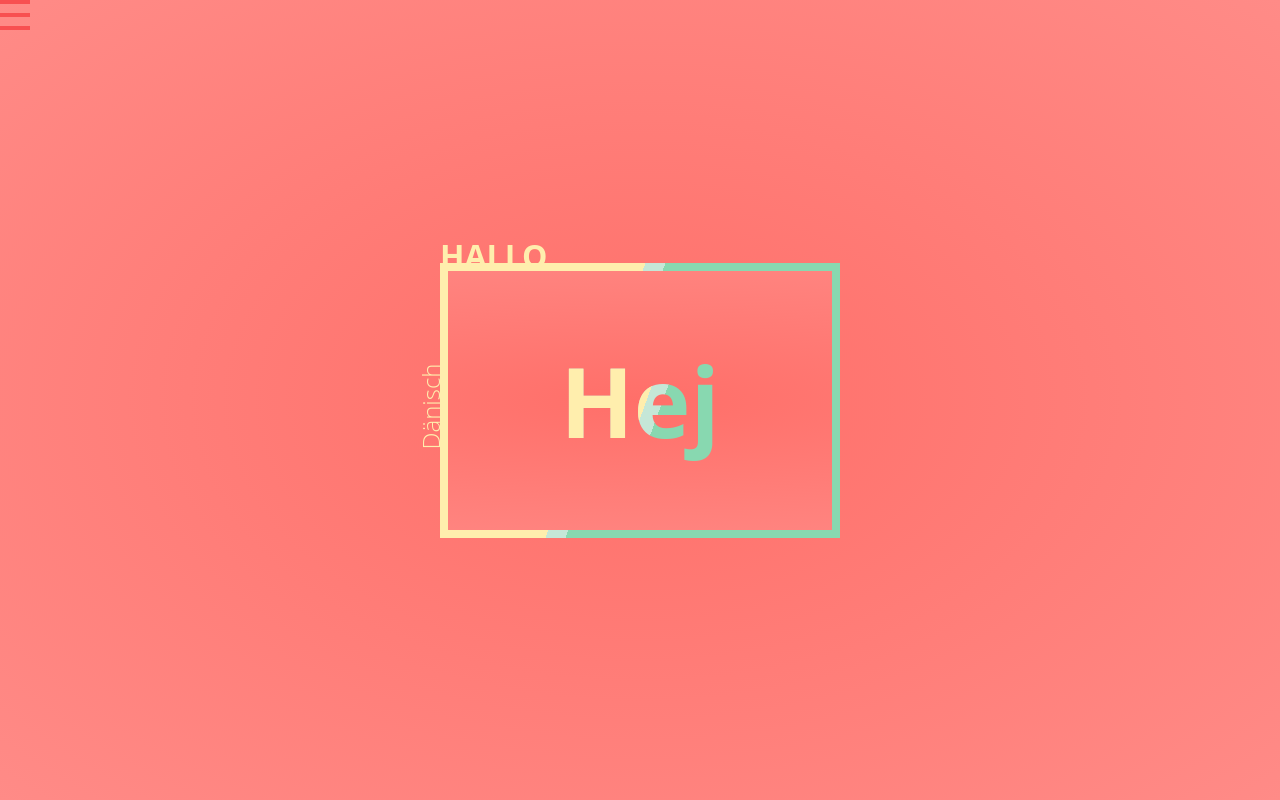
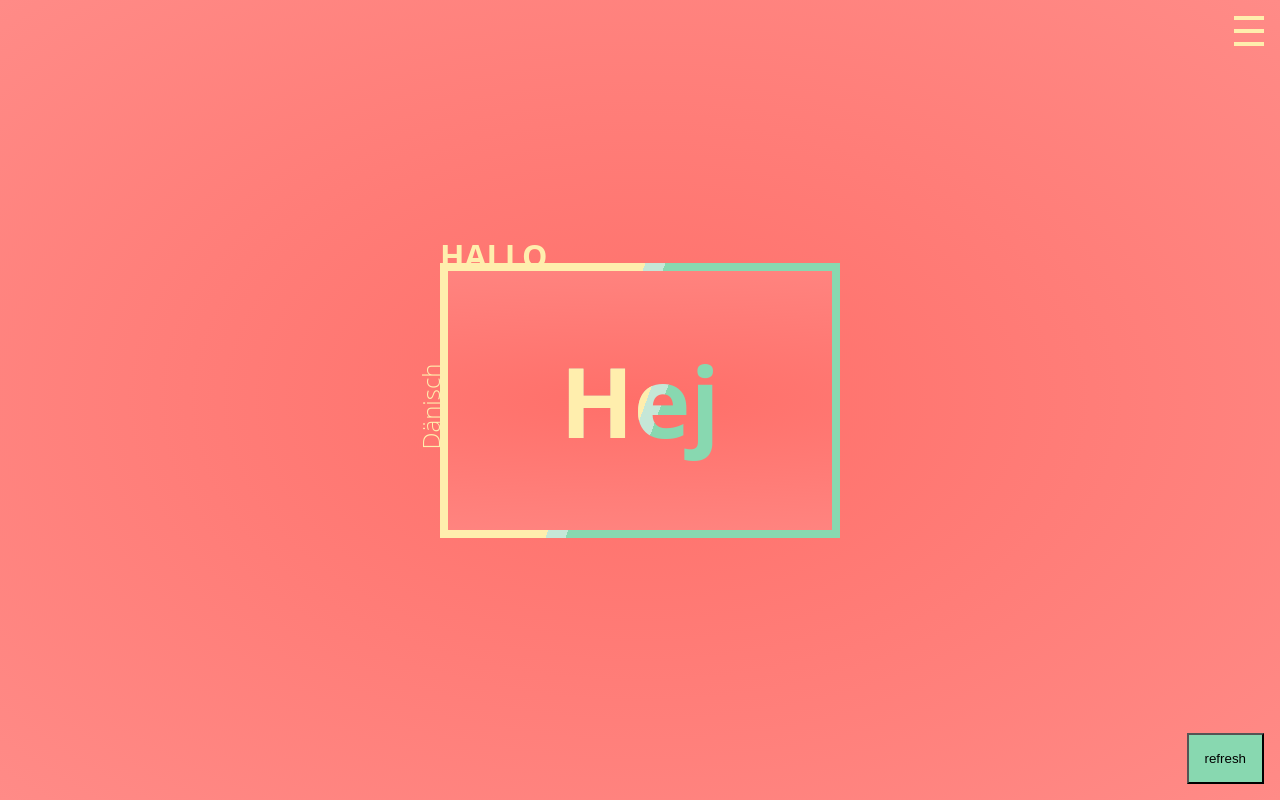
Before and after one commit to philipasdf/hello-world-with-openai, a Vue app in the folder hello-openai/: page / in a window 1280 px wide. Built offline with nearby package versions, Linux system fonts and the light colour scheme.

Commit message:
add a refresh button

```diff
--- a/hello-openai/src/components/BurgerButton.vue
+++ b/hello-openai/src/components/BurgerButton.vue
@@ -37,18 +37,18 @@ function toggleMenu() {
 }
 
 .menu-btn {
-  border-top: 4px solid #f85051;
+  border-top: 4px solid var(--font-primary);
   height: 30px;
   width: 30px;
   box-sizing: border-box;
   position: relative;
   z-index: 30;
   cursor: pointer;
-  @include transition(all 0.3s ease-in);
-  // &:hover {
-  //   box-shadow: 0 0 0 8px rgba(0, 0, 0, 0.1),
-  //     inset 0 0 0 20px rgba(0, 0, 0, 0.1);
-  // }
+  @include transition(all 0.4s ease-out);
+  &:hover {
+    box-shadow: 0 0 0 8px rgba(0, 0, 0, 0.1),
+      inset 0 0 0 20px rgba(0, 0, 0, 0.1);
+  }
   &:before {
     content: "";
     display: block;
@@ -56,9 +56,9 @@ function toggleMenu() {
     height: 4px;
     width: 30px;
     left: 0;
-    background: #f85051;
+    background: var(--font-primary);
     top: 9px;
-    @include transition(all 0.3s ease-in);
+    @include transition(all 0.4s ease-out);
   }
   &:after {
     content: "";
@@ -67,9 +67,9 @@ function toggleMenu() {
     height: 4px;
     width: 30px;
     left: 0;
-    background: #f85051;
+    background: var(--font-primary);
     bottom: 0;
-    @include transition(all 0.3s ease-in);
+    @include transition(all 0.4s ease-out);
   }
 
   &.close {
--- a/hello-openai/src/components/HomePage.vue
+++ b/hello-openai/src/components/HomePage.vue
@@ -3,27 +3,38 @@ import { onMounted, ref, type Ref } from "vue";
 import DisplayHelloContainer from "./DisplayHelloContainer.vue";
 import BurgerButton from "./BurgerButton.vue";
 import LanguagePicker from "./LanguagePicker.vue";
+import RefreshButton from "./RefreshButton.vue";
 import { getRandomLanguage } from "./languages";
 import { getRandomPhrase } from "./phrases";
 
 const rndLng: any = ref({});
 const isMenuOpened: Ref<Boolean> = ref(false);
-const rndText: any = getRandomPhrase();
+const rndText: any = ref({});
 
 onMounted(async () => {
+  rndText.value = getRandomPhrase();
   rndLng.value = getRandomLanguage();
 });
 
 function toggleMenu(_isMenuOpened: boolean) {
   isMenuOpened.value = _isMenuOpened;
 }
+
+function refresh() {
+  rndText.value = getRandomPhrase();
+  rndLng.value = getRandomLanguage();
+}
 </script>
 
 <template>
   <div class="container">
     <div class="menu" :class="{ opened: isMenuOpened }">
-      <BurgerButton @on-click="toggleMenu($event)" />
-      <LanguagePicker />
+      <div class="menu-btn" style="padding: 1rem">
+        <BurgerButton @on-click="toggleMenu($event)" />
+      </div>
+      <div class="menu-settings">
+        <LanguagePicker />
+      </div>
     </div>
 
     <section class="content">
@@ -34,6 +45,7 @@ function toggleMenu(_isMenuOpened: boolean) {
         :translated-text="rndText[rndLng.language]"
       ></DisplayHelloContainer>
     </section>
+    <RefreshButton @on-click="refresh" />
   </div>
 </template>
 
@@ -45,10 +57,9 @@ $transition-delay: 0.05s;
   display: flex;
   flex-direction: column;
   height: 100%;
-
+  width: 100%;
   position: relative;
   background-color: #533557;
-  height: 100%;
 }
 
 .content {
@@ -75,6 +86,24 @@ $transition-delay: 0.05s;
   max-height: 0;
   transition: $transition-duration;
   transition-delay: $transition-delay;
+  display: flex;
+  flex-direction: row-reverse;
+  width: 100%;
+  max-width: 100%;
+
+  .menu-settings {
+    padding: 0.5rem;
+    min-width: 0;
+    flex-shrink: 20;
+  }
+}
+
+@media only screen and (min-width: 768px) {
+  .menu {
+    .menu-settings {
+      padding: 1rem;
+    }
+  }
 }
 
 .menu.opened {
--- a/hello-openai/src/components/LanguagePicker.vue
+++ b/hello-openai/src/components/LanguagePicker.vue
@@ -52,6 +52,8 @@ function onSelectNone() {
 </template>
 <style scoped lang="scss">
 ul {
+  padding: 0;
+  margin: 0;
   display: flex;
   flex-direction: row;
   flex-wrap: wrap;
--- /dev/null
+++ b/hello-openai/src/components/RefreshButton.vue
@@ -0,0 +1,24 @@
+<script setup lang="ts">
+const emit = defineEmits<{
+  (e: "onClick"): void;
+}>();
+
+function refresh() {
+  emit("onClick");
+}
+</script>
+
+<template>
+  <button @click="refresh">refresh</button>
+</template>
+
+<style scoped lang="scss">
+button {
+  position: absolute;
+  bottom: 1rem;
+  right: 1rem;
+  z-index: 100;
+  padding: 1rem;
+  background-color: var(--font-tertiary);
+}
+</style>
```
